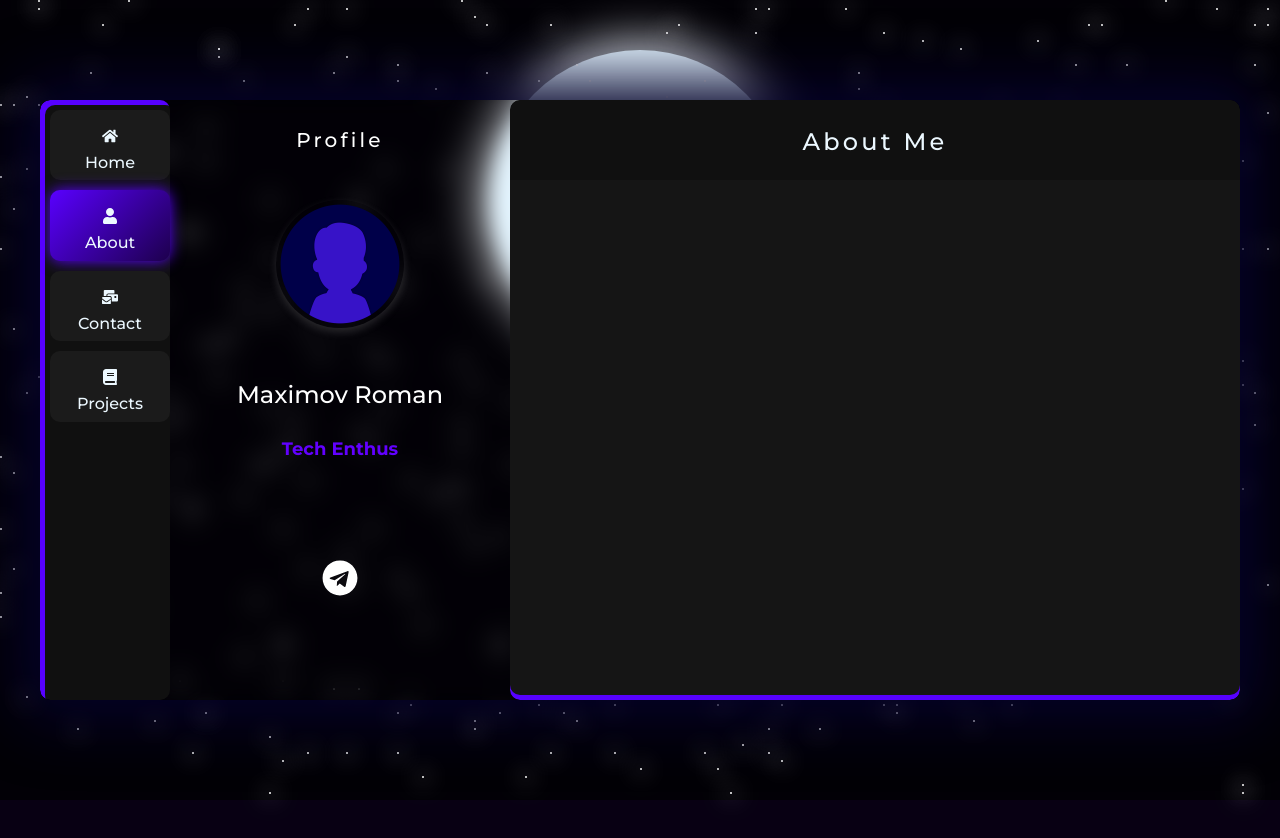
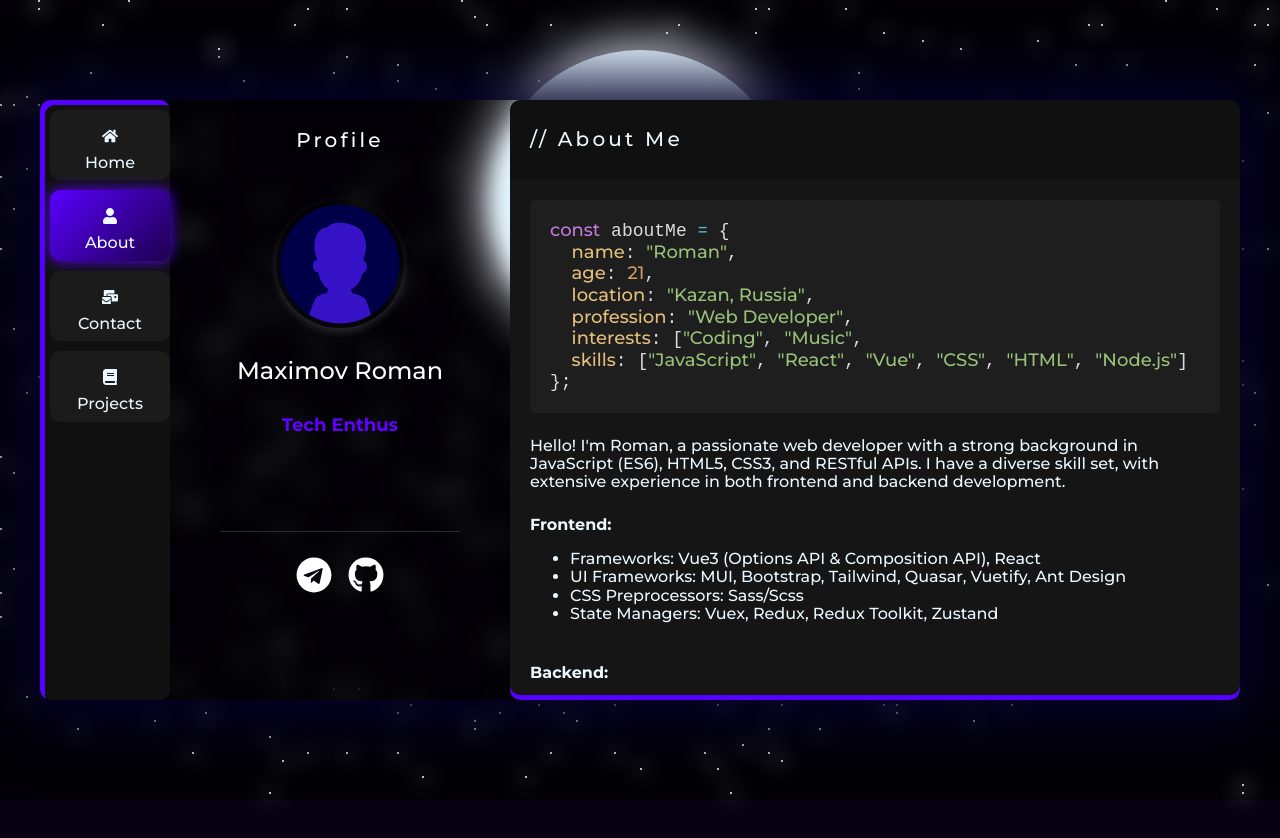
Before and after one commit to ezy4me/portfolio, a React (Vite) app: page /about in a window 1280 px wide. Shown: the top 838 px of the page. Built offline with nearby package versions, Linux system fonts and the light colour scheme.

Commit message:
added about me page info

```diff
--- a/src/assets/styles/base.scss
+++ b/src/assets/styles/base.scss
@@ -155,9 +155,9 @@ body {
 h1 {
     margin: 0;
     font-size: 20px;
-    padding: 0.5rem 1rem;
+    padding: 0.5rem 0;
     letter-spacing: 0.2rem;
-    text-align: center;
+    text-align: start;
 
     span {
         color: #e2bf20;
@@ -206,7 +206,7 @@ a {
         padding: 20px;
         margin-bottom: 20px;
         display: grid;
-        gap: 3rem;
+        gap: 1.5rem;
         overflow: auto;
 
         &::-webkit-scrollbar {
@@ -232,7 +232,7 @@ a {
         background-color: #101010;
         padding: 20px;
         height: 40px;
-        text-align: center;
+        text-align: start;
         border-top-left-radius: 10px;
         border-top-right-radius: 10px;
         animation: slideInFromTop 1s ease-in-out;
@@ -240,9 +240,44 @@ a {
 
     &__title {
         margin: 0;
-        font-size: 24px;
+        // font-size: 24px;
         color: #ecf8ff;
     }
+}
+
+pre {
+    background-color: #1e1e1e;
+    color: #dcdcdc;
+    padding: 20px;
+    border-radius: 5px;
+    overflow: auto;
+    margin: 0;
+}
+
+code {
+    font-size: 18px;
+    display: block;
+    white-space: pre;
+}
+
+.keyword {
+    color: #c678dd;
+}
+
+.operator {
+    color: #56b6c2;
+}
+
+.property {
+    color: #e5c07b;
+}
+
+.string {
+    color: #98c379;
+}
+
+.number {
+    color: #d19a66;
 }
 
 .analytics {
--- a/src/assets/styles/components/profile.scss
+++ b/src/assets/styles/components/profile.scss
@@ -52,6 +52,8 @@
         font-size: 0.9em;
         line-height: 1.6;
         text-align: center;
+        width: calc(100% - 20px * 2);
+
 
         p {
             margin-bottom: 20px;
@@ -60,9 +62,11 @@
 
     &__socials {
         margin-top: 60px;
+        padding-top: 20px;
         display: flex;
         justify-content: center;
         gap: 16px;
+        border-top: 1px solid #2c2c2c;
 
         .profile__social-link {
             color: #fff;
--- a/src/assets/styles/components/project-info.scss
+++ b/src/assets/styles/components/project-info.scss
@@ -96,17 +96,6 @@
     background-color: #4e00b3;
 }
 
-.text {
-    font-size: 16px;
-    margin: 10px 0;
-}
-
-.subtitle {
-    font-size: 20px;
-    margin: 10px 0;
-}
-
-
 .tech-stack {
 
     &__title{
--- a/src/assets/styles/normalize.scss
+++ b/src/assets/styles/normalize.scss
@@ -174,7 +174,8 @@
    */
 
 button,
-  input { /* 1 */
+input {
+  /* 1 */
   overflow: visible;
 }
 
@@ -184,7 +185,8 @@
    */
 
 button,
-  select { /* 1 */
+select {
+  /* 1 */
   text-transform: none;
 }
 
@@ -347,3 +349,7 @@
 [hidden] {
   display: none;
 }
+
+p {
+  margin: 0;
+}
--- a/src/assets/styles/pages/projects.scss
+++ b/src/assets/styles/pages/projects.scss
@@ -67,3 +67,12 @@
         }
     }
 }
+
+.text {
+    font-size: 16px;
+}
+
+.subtitle {
+    font-size: 20px;
+    margin: 10px 0;
+}
--- a/src/components/Profile.tsx
+++ b/src/components/Profile.tsx
@@ -1,5 +1,5 @@
 import React from "react";
-import { FaTelegram } from "react-icons/fa";
+import { FaTelegram, FaGithub } from "react-icons/fa";
 import Typewriter from "./Typewriter";
 
 const Profile: React.FC = () => {
@@ -23,8 +23,11 @@ const Profile: React.FC = () => {
           <p className="profile__name">Maximov Roman</p>
           <Typewriter texts={texts} speed={100} />
           <div className="profile__socials">
-            <a href="#" className="profile__social-link">
+            <a href="https://t.me/sadwoe" className="profile__social-link">
               <FaTelegram />
+            </a>
+            <a href="https://github.com/ezy4me" className="profile__social-link">
+              <FaGithub />
             </a>
           </div>
         </div>
--- a/src/pages/AboutPage.tsx
+++ b/src/pages/AboutPage.tsx
@@ -1,12 +1,75 @@
+import React from "react";
+
 function AboutPage() {
   return (
     <div className="page about-page">
-    <div className="page__header">
-      <h1 className="page__title">About Me</h1>
+      <div className="page__header">
+        <h1 className="page__title">// About Me</h1>
+      </div>
+      <div className="page__content">
+        <pre>
+          <code>
+            <span className="keyword">const</span> aboutMe{" "}
+            <span className="operator">=</span> {"{"}
+            <br />
+            &nbsp;&nbsp;<span className="property">name</span>:{" "}
+            <span className="string">"Roman"</span>,<br />
+            &nbsp;&nbsp;<span className="property">age</span>:{" "}
+            <span className="number">21</span>,<br />
+            &nbsp;&nbsp;<span className="property">location</span>:{" "}
+            <span className="string">"Kazan, Russia"</span>,<br />
+            &nbsp;&nbsp;<span className="property">profession</span>:{" "}
+            <span className="string">"Web Developer"</span>,<br />
+            &nbsp;&nbsp;<span className="property">interests</span>: [
+            <span className="string">"Coding"</span>,{" "}
+            <span className="string">"Music"</span>,{" "}
+            <br />
+            &nbsp;&nbsp;<span className="property">skills</span>: [
+            <span className="string">"JavaScript"</span>,{" "}
+            <span className="string">"React"</span>,{" "}
+            <span className="string">"Vue"</span>,{" "}
+            <span className="string">"CSS"</span>,{" "}
+            <span className="string">"HTML"</span>,{" "}
+            <span className="string">"Node.js"</span>]<br />
+            {"}"};
+          </code>
+        </pre>
+        <p className="text">
+          Hello! I'm Roman, a passionate web developer with a strong background
+          in JavaScript (ES6), HTML5, CSS3, and RESTful APIs. I have a diverse
+          skill set, with extensive experience in both frontend and backend
+          development.
+        </p>
+        <p className="text">
+          <strong>Frontend:</strong>
+          <ul>
+            <li>Frameworks: Vue3 (Options API & Composition API), React</li>
+            <li>UI Frameworks: MUI, Bootstrap, Tailwind, Quasar, Vuetify, Ant Design</li>
+            <li>CSS Preprocessors: Sass/Scss</li>
+            <li>State Managers: Vuex, Redux, Redux Toolkit, Zustand</li>
+          </ul>
+        </p>
+        <p className="text">
+          <strong>Backend:</strong>
+          <ul>
+            <li>Frameworks: Express.js, Nest.js</li>
+            <li>RESTful API Development</li>
+            <li>Databases: PostgreSQL, MS SQL Server</li>
+          </ul>
+        </p>
+        <p className="text">
+          I primarily write code in Vue3 but am also proficient with React and
+          Redux (RTK), and I am ready to switch to React if needed. I have
+          experience developing mobile applications using React-Native.
+        </p>
+        <p className="text">
+          I have a proven track record of developing full-stack applications and
+          am capable of quickly learning new technologies and integrating into a
+          team.
+        </p>
+      </div>
     </div>
-    <div className="page__content"></div>
-  </div>
-  )
+  );
 }
 
-export default AboutPage
+export default AboutPage;
--- a/src/pages/ContactPage.tsx
+++ b/src/pages/ContactPage.tsx
@@ -2,7 +2,7 @@ function ContactPage() {
   return (
     <div className="page contact-page">
       <div className="page__header">
-        <h1 className="page__title">Contacts</h1>
+        <h1 className="page__title">// Contacts</h1>
       </div>
       <div className="page__content"></div>
     </div>
--- a/src/pages/HomePage.tsx
+++ b/src/pages/HomePage.tsx
@@ -2,7 +2,7 @@ function HomePage() {
   return (
     <div className="page home-page">
       <div className="page__header">
-        <h1 className="page__title">Home</h1>
+        <h1 className="page__title">// Home</h1>
       </div>
       <div className="page__content">
         <div className="analytics">
--- a/src/pages/ProjectsPage.tsx
+++ b/src/pages/ProjectsPage.tsx
@@ -12,7 +12,7 @@ const ProjectsPage = () => {
   return (
     <div className="page projects-page">
       <div className="page__header">
-        <h1 className="page__title">Projects</h1>
+        <h1 className="page__title">// Projects</h1>
       </div>
       <div className="page__content">
         <div className="projects">
```
Lines whose indentation alone changed are shown as unchanged.
